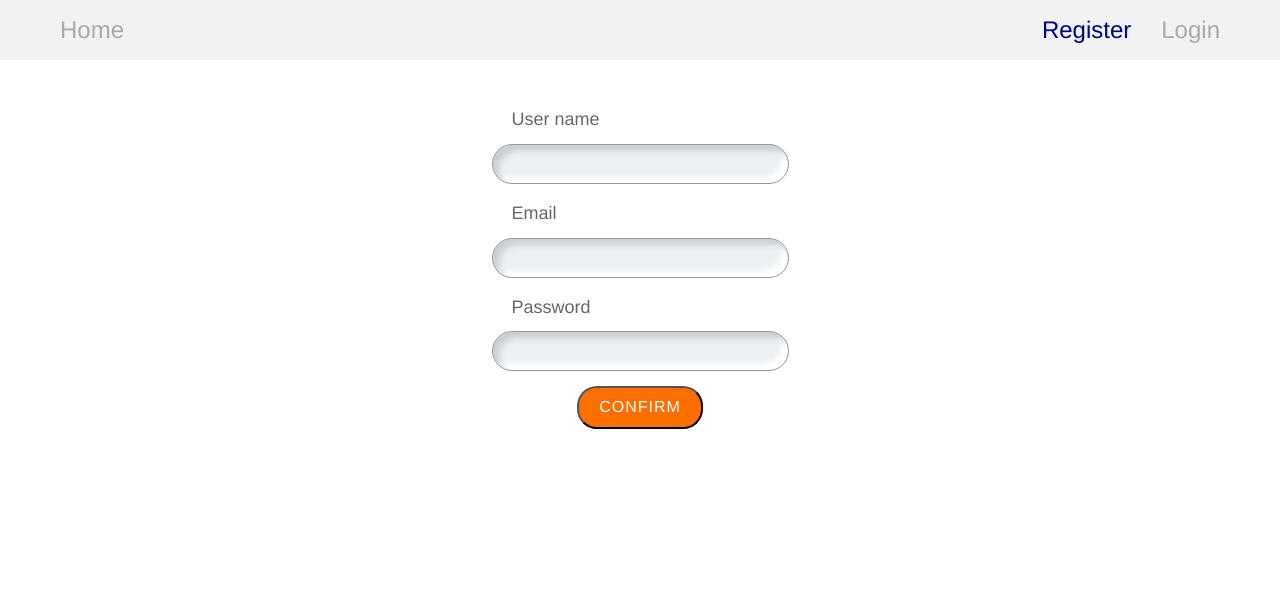
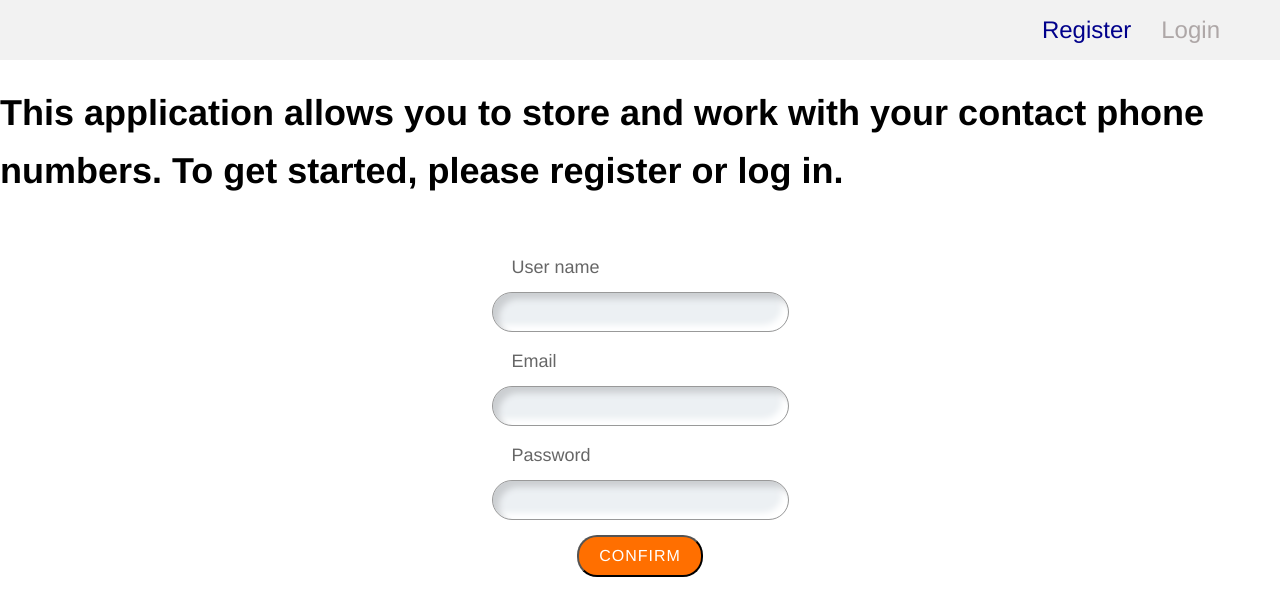
Before and after one commit to Andrzej33/goit-react-hw-08-phonebook, a React (Create React App) app: page /goit-react-hw-08-phonebook/register in a window 1280 px wide. Shown: the top 616 px of the page. Built offline with nearby package versions, Linux system fonts and the light colour scheme.

Commit message:
remove home page

```diff
--- a/package.json
+++ b/package.json
@@ -4,6 +4,9 @@
   "private": true,
   "homepage": "https://Andrzej33.github.io/goit-react-hw-08-phonebook/",
   "dependencies": {
+    "@chakra-ui/react": "^2.7.0",
+    "@emotion/react": "^11.11.0",
+    "@emotion/styled": "^11.11.0",
     "@redux-devtools/extension": "^3.2.5",
     "@reduxjs/toolkit": "^1.9.5",
     "@testing-library/jest-dom": "^5.16.3",
@@ -11,6 +14,7 @@
     "@testing-library/user-event": "^13.5.0",
     "axios": "^1.4.0",
     "formik": "^2.2.9",
+    "framer-motion": "^10.12.16",
     "modern-normalize": "^1.1.0",
     "react": "^18.1.0",
     "react-dom": "^18.1.0",
--- a/src/Redux/selectors.jsx
+++ b/src/Redux/selectors.jsx
@@ -5,6 +5,8 @@ export const selectIsLoggedIn = state => state.auth.isLoggedIn;
 export const selectIsRefreshing = state => state.auth.isRefreshing;
 
 export const selectUserName = state => state.auth.user.name;
+
+export const selectUserEmail = state => state.auth.user.email;
 
 export const selectContacts = state => state.contacts;
 export const selectIsLoading = state => state.contacts.isLoading;
--- a/src/components/App.jsx
+++ b/src/components/App.jsx
@@ -10,7 +10,7 @@ import { selectIsRefreshing } from 'Redux/selectors';
 
 
 
-const HomePage = lazy(() => import('../pages/HomePage'));
+// const HomePage = lazy(() => import('../pages/HomePage'));
 const RegisterPage = lazy(() => import('../pages/RegisterPage'));
 const LoginPage = lazy(() => import('../pages/LoginPage'));
 const ContactsPage = lazy(() => import('../pages/ContactsPage'));
@@ -28,14 +28,15 @@ const isRefreshing = useSelector(selectIsRefreshing);
     isRefreshing && (
     <Routes>
     <Route path='/' element={<Layout/>}>
-    <Route index element={<HomePage/>}/>
+    {/* <Route index element={<HomePage/>}/> */}
+    <Route index element={<RestrictedRoute component={LoginPage} redirectTo='/contacts'/>}/>
     <Route path='/register'
      element={
      <RestrictedRoute
       component={RegisterPage}
        redirectTo='/contacts'/>}/>
-    <Route path='/login' element={<RestrictedRoute component={LoginPage} redirectTo='/contacts'/>}/>
-    <Route path='/contacts' element={<PrivateRoute component={ContactsPage} redirectTo='/login'/>}/>
+
+    <Route path='/contacts' element={<PrivateRoute component={ContactsPage} redirectTo='/'/>}/>
 
     <Route path="*" element={<Navigate to='/' />} />
             </Route>
--- a/src/components/AppBar/Navigation/Navigation.jsx
+++ b/src/components/AppBar/Navigation/Navigation.jsx
@@ -7,9 +7,9 @@ const isLoggedIn = useSelector(selectIsLoggedIn)
     return(
         <nav>
 
-          <StyledNavLink to="/" >
+          {/* <StyledNavLink to="/" >
             Home
-          </StyledNavLink>
+          </StyledNavLink> */}
           {isLoggedIn &&
           <StyledNavLink to="/contacts">Contacts</StyledNavLink>}
         </nav>
--- a/src/components/AppBar/Navigation/authNav.jsx
+++ b/src/components/AppBar/Navigation/authNav.jsx
@@ -8,7 +8,7 @@ export const AuthNav = () => {
           <StyledNavLink to="/register" >
             Register
           </StyledNavLink>
-          <StyledNavLink to="/login">Login</StyledNavLink>
+          <StyledNavLink to="/">Login</StyledNavLink>
         </nav>
     )
 }
--- a/src/components/AppBar/UserMenu/UserMenu.jsx
+++ b/src/components/AppBar/UserMenu/UserMenu.jsx
@@ -14,7 +14,7 @@ export const UserMenu = () => {
     return(
       <MenuContainer>
         {/* <img src="/src/components/img/giraffe.png" alt="hg" /> */}
-        <span>Привіт, {name}</span>
+        <span>Hello, {name}!</span>
         <button type='button' onClick={()=>{
             dispatch(logout())
         }}>LogOut</button>
--- /dev/null
+++ b/src/components/GreetingTitle/GreetingTitle.jsx
@@ -0,0 +1,5 @@
+
+
+export const GreetingTitle = () =>
+
+<h1>This application allows you to store and work with your contact phone numbers. To get started, please register or log in.</h1>
--- a/src/components/Layout/Layout.jsx
+++ b/src/components/Layout/Layout.jsx
@@ -6,11 +6,18 @@ import { Outlet } from 'react-router-dom';
 import { Toaster } from 'react-hot-toast';
 import { GlobalStyle } from 'components/GlobalStyle';
 import AppBar from 'components/AppBar/AppBar';
+import { useSelector } from 'react-redux';
+import { selectIsLoggedIn } from 'Redux/selectors';
+import { GreetingTitle } from 'components/GreetingTitle/GreetingTitle';
 
 export const Layout = () => {
+
+  // const {isLoggedIn} = useSelector(selectIsLoggedIn)
+  const isLoggedIn = useSelector(selectIsLoggedIn)
   return(
     <>
     <AppBar/>
+    {!isLoggedIn && <GreetingTitle/>}
    <Container>
        <Suspense fallback={<Loader />}>
         <Outlet />
```
Also changed, not shown: 1 other file (tests, documents, lock files or other folders).
